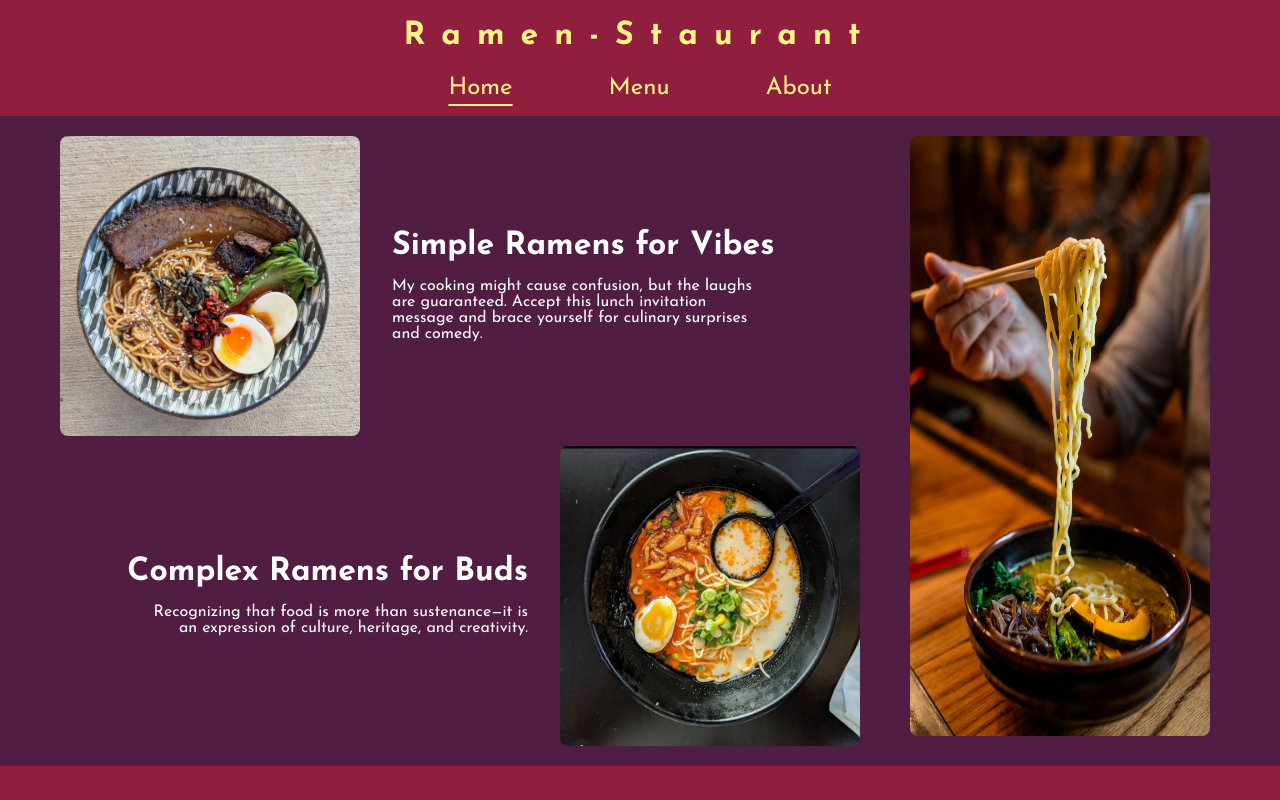
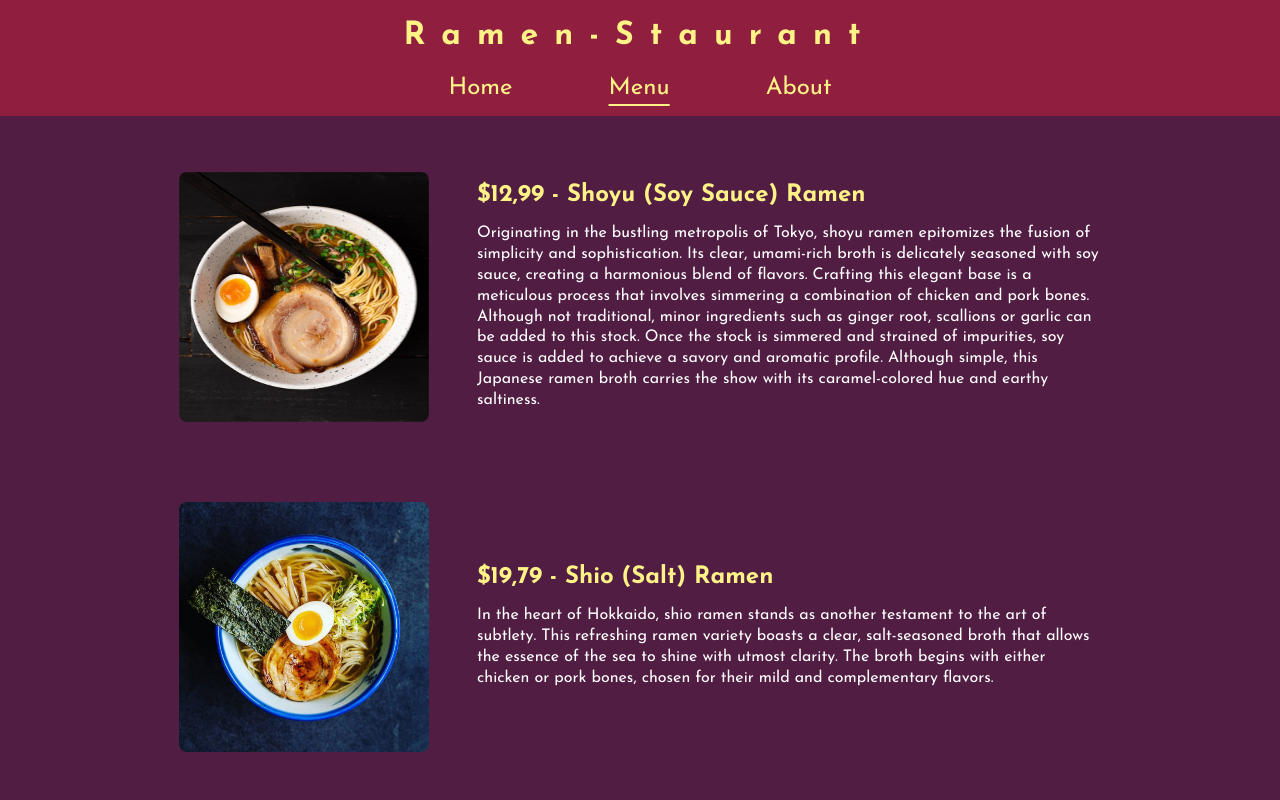
Before and after one commit to wiriim/restaurant-page, a website built with webpack: page src/template.html in a window 1280 px wide. Both pictures are taken after a click on the button "Menu". Shown: the top 800 px of the page. Built offline with nearby package versions, Linux system fonts and the light colour scheme.

Commit message:
Move menu page to js

```diff
--- a/src/home.js
+++ b/src/home.js
@@ -2,7 +2,7 @@ import ramensimple from './images/ramen-simple.jpg';
 import ramenbanner from './images/ramen-banner.jpg';
 import ramencomplex from './images/ramen-complex.jpg';
 
-function loadHomePage(){
+export default function loadHomePage(){
     let divContent = document.querySelector('#content');
     let homepage = create('div');
     homepage.classList.add('home-page');
@@ -71,5 +71,3 @@ function create(type){
     let dummy = document.createElement(type);
     return dummy;
 }
-
-export default loadHomePage;
--- a/src/index.js
+++ b/src/index.js
@@ -1,8 +1,18 @@
 import './styles.css';
 import loadHomePage from './home';'./home.js';
+import  loadMenuPage  from './menu-page';
 
 let homeBtn = document.querySelector('#homeBtn');
 let menuBtn = document.querySelector('#menuBtn');
 let aboutBtn = document.querySelector('#aboutBtn');
 
+let divContent = document.querySelector('#content');
+
 document.addEventListener('DOMContentLoaded', loadHomePage);
+
+menuBtn.addEventListener('click', ()=>{
+    divContent.innerHTML = '';
+    homeBtn.classList.toggle('active');
+    menuBtn.classList.toggle('active');
+    loadMenuPage();
+});
--- /dev/null
+++ b/src/menu-page.js
@@ -0,0 +1,128 @@
+import shoyuramen from './images/shoyu-ramen.jpg';
+import shiyoramen from './images/shio-ramen.jpg';
+import teriyakimisoramen from './images/teriyaki-miso-ramen.jpg';
+import tonkotsuramen from './images/tonkotsu-ramen.jpg';
+import tantanmenramen from './images/tantanmen-ramen.jpg';
+
+export default function loadMenuPage(){
+    let divContent = document.querySelector('#content');
+    let menuPage = create('div');
+    menuPage.classList.add('menu-page');
+    divContent.appendChild(menuPage);
+
+    let menu = create('div');
+    menu.classList.add('menu');
+    menuPage.appendChild(menu);
+
+    let shoyuRamen = create('img');
+    shoyuRamen.src = shoyuramen;
+    shoyuRamen.width = 250;
+    shoyuRamen.height = 250;
+    menu.appendChild(shoyuRamen);
+
+    let description = create('div');
+    description.classList.add('description');
+    menu.appendChild(description);
+
+    let h2 = create('h2');
+    h2.textContent = '$12,99 - Shoyu (Soy Sauce) Ramen';
+    description.appendChild(h2);
+
+    let p = create('p');
+    p.textContent = 'Originating in the bustling metropolis of Tokyo, shoyu ramen epitomizes the fusion of simplicity and sophistication. Its clear, umami-rich broth is delicately seasoned with soy sauce, creating a harmonious blend of flavors. Crafting this elegant base is a meticulous process that involves simmering a combination of chicken and pork bones. Although not traditional, minor ingredients such as ginger root, scallions or garlic can be added to this stock. Once the stock is simmered and strained of impurities, soy sauce is added to achieve a savory and aromatic profile. Although simple, this Japanese ramen broth carries the show with its caramel-colored hue and earthy saltiness.';
+    description.appendChild(p);
+
+    let menu2 = create('div');
+    menu2.classList.add('menu');
+    menuPage.appendChild(menu2);
+
+    let shioRamen = create('img');
+    shioRamen.src = shiyoramen;
+    shioRamen.width = 250;
+    shioRamen.height = 250;
+    menu2.appendChild(shioRamen);
+
+    let description2 = create('div');
+    description2.classList.add('description');
+    menu2.appendChild(description2);
+
+    let h22 = create('h2');
+    h22.textContent = '$19,79 - Shio (Salt) Ramen';
+    description2.appendChild(h22);
+
+    let p2 = create('p');
+    p2.textContent = 'In the heart of Hokkaido, shio ramen stands as another testament to the art of subtlety. This refreshing ramen variety boasts a clear, salt-seasoned broth that allows the essence of the sea to shine with utmost clarity. The broth begins with either chicken or pork bones, chosen for their mild and complementary flavors.';
+    description2.appendChild(p2);
+
+    let menu3 = create('div');
+    menu3.classList.add('menu');
+    menuPage.appendChild(menu3);
+
+    let teriyakiMisoRamen = create('img');
+    teriyakiMisoRamen.src = teriyakimisoramen;
+    teriyakiMisoRamen.width = 250;
+    teriyakiMisoRamen.height = 250;
+    menu3.appendChild(teriyakiMisoRamen);
+
+    let description3 = create('div');
+    description3.classList.add('description');
+    menu3.appendChild(description3);
+
+    let h23 = create('h2');
+    h23.textContent = '$14.99 - Teriyaki Miso Ramen';
+    description3.appendChild(h23);
+
+    let p3 = create('p');
+    p3.textContent = 'Also hailing from Hokkaido, miso ramen offers a departure from the transparent broths, diving into a world of robust, cloudy umami. Crafting this bold flavor profile entails the use of fermented soybean paste, or miso, which imparts an earthy, rich depth to the broth. The broth is prepared by simmering pork or chicken bones, with a seasoned miso paste added to create a thick, flavorful base.';
+    description3.appendChild(p3);
+
+    let menu4 = create('div');
+    menu4.classList.add('menu');
+    menuPage.appendChild(menu4);
+
+    let tonkotsuRamen = create('img');
+    tonkotsuRamen.src = tonkotsuramen;
+    tonkotsuRamen.width = 250;
+    tonkotsuRamen.height = 250;
+    menu4.appendChild(tonkotsuRamen);
+
+    let description4 = create('div');
+    description4.classList.add('description');
+    menu4.appendChild(description4);
+
+    let h24 = create('h2');
+    h24.textContent = '$13,99 - Tonkotsu Ramen';
+    description4.appendChild(h24);
+
+    let p4 = create('p');
+    p4.textContent = "Venture to Fukuoka, and tonkotsu ramen, renowned for its creamy, milky-white broth, reigns supreme. The secret behind its lush consistency is the meticulous process of simmering pork bones for an extended period, extracting every ounce of flavor and creaminess from the bones. The result is a broth that's rich, hearty and almost velvety in texture.";
+    description4.appendChild(p4);
+
+    let menu5 = create('div');
+    menu5.classList.add('menu');
+    menuPage.appendChild(menu5);
+
+    let tantanmenRamen = create('img');
+    tantanmenRamen.src = tantanmenramen;
+    tantanmenRamen.width = 250;
+    tantanmenRamen.height = 250;
+    menu5.appendChild(tantanmenRamen);
+
+    let description5 = create('div');
+    description5.classList.add('description');
+    menu5.appendChild(description5);
+
+    let h25 = create('h2');
+    h25.textContent = '$11,99 - Tantanmen (Sesame-Based) Ramen';
+    description5.appendChild(h25);
+
+    let p5 = create('p');
+    p5.textContent = "Tantanmen, while not native to Japan, has found its place in the country's ramen culture. This spicy and creamy broth draws inspiration from Sichuan cuisine, resulting in a fiery culinary adventure that carries a touch of its Chinese heritage. Tantanmen's origins trace back to the Sichuan province of China, where the dish is known as dan dan noodles. In its traditional Chinese form, this dish features a rich and spicy sauce made from ground Sichuan peppercorns, chile oil, sesame paste and minced pork. The heat and complexity of Sichuan flavors shine through, providing a robust, fiery and aromatic dressing for the noodles.";
+    description5.appendChild(p5);
+}
+
+
+function create(type){
+    let dummy = document.createElement(type);
+    return dummy;
+}
```
Also changed, not shown: src/template.html (+0 -57 lines).
